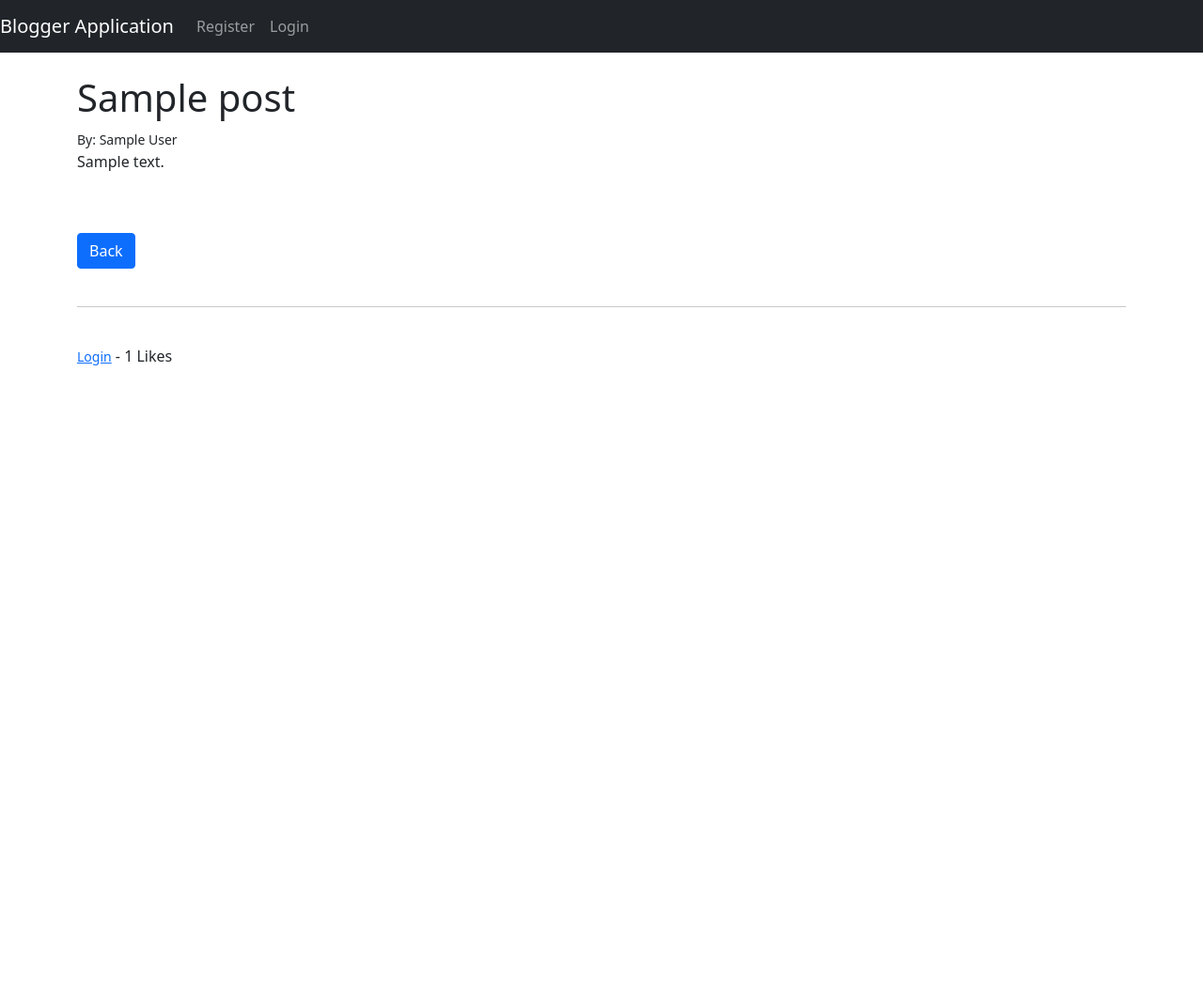
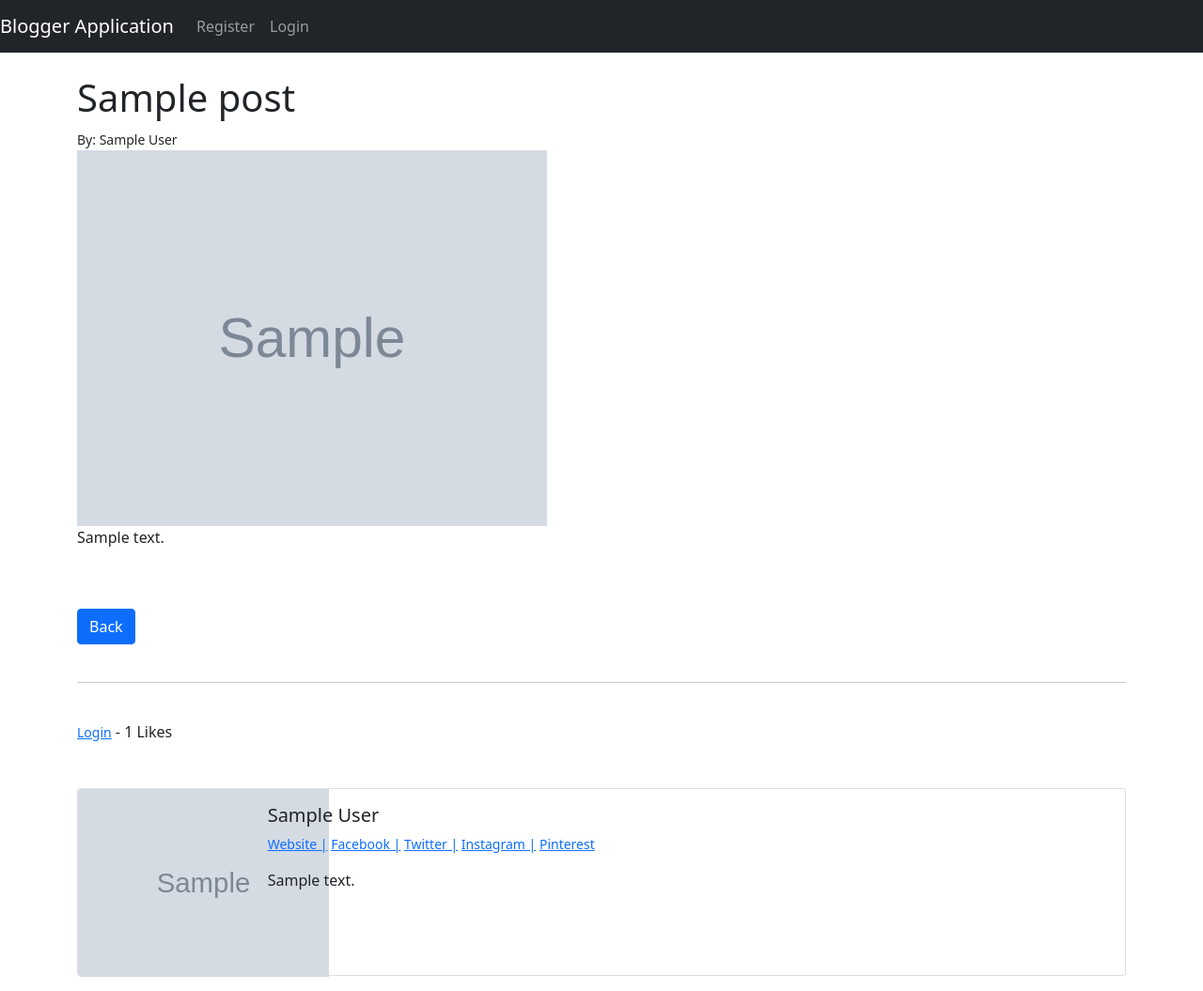
Before and after one commit to Atypical3991/blogger-application, a Django app: page /article/1 in a window 1280 px wide. Shown: the whole page at 94% size. Before the commit the page ends 389 px from the top, so only its background shows below. Run offline with Django 4.2, Linux system fonts and the light colour scheme; tables that the repository leaves empty hold one stand-in row (values such as "Sample post"); grey boxes marked "Sample" are stand-in pictures; some libraries are stand-ins or nearby versions.

Commit message:
code refactored

```diff
--- a/blog/ablog/admin.py
+++ b/blog/ablog/admin.py
@@ -1,5 +1,6 @@
 from django.contrib import admin
-from .models import Post,Category
+from .models import Post,Category,Profile
 
 admin.site.register(Post)
 admin.site.register(Category)
+admin.site.register(Profile)
--- a/blog/ablog/forms.py
+++ b/blog/ablog/forms.py
@@ -6,7 +6,7 @@ choices = Category.objects.all().values_list('name','name')
 class PostForm(forms.ModelForm):
     class Meta:
         model = Post
-        fields = ('title','title_tag','category','author', 'snippet','body')
+        fields = ('title','title_tag','header_image','category','author', 'snippet','body')
         widgets = {
             'title' : forms.TextInput(attrs={'class' : 'form-control', 'placeholder' : 'Write your title'}),
             'title_tag': forms.TextInput(attrs={'class': 'form-control', 'placeholder': 'Write your title tag'}),
--- a/blog/ablog/models.py
+++ b/blog/ablog/models.py
@@ -13,9 +13,24 @@ class Category(models.Model):
     def get_absolute_url(self):
         return  reverse('home')
 
+class Profile(models.Model):
+    user = models.OneToOneField(User,null=True,on_delete=models.CASCADE)
+    bio = models.TextField()
+    profile_pic = models.ImageField(null=True,blank=True,upload_to="images/profile/")
+    website_url=models.CharField(max_length=255,null=True,blank=True)
+    facebook_url=models.CharField(max_length=255,null=True,blank=True)
+    instagram_url=models.CharField(max_length=255,null=True,blank=True)
+    twitter_url=models.CharField(max_length=255,null=True,blank=True)
+    pinterest_url=models.CharField(max_length=255,null=True,blank=True)
+
+    def __str__(self):
+        return  str(self.user)
+
+
 
 class Post(models.Model):
     title=models.CharField(max_length=255)
+    header_image = models.ImageField(null=True,blank=True,upload_to="images/")
     title_tag = models.CharField(max_length=255,default="")
     author = models.ForeignKey(to=User, on_delete=models.CASCADE)
     category = models.CharField(max_length=255,default="coding")
--- a/blog/ablog/templates/add_blog.html
+++ b/blog/ablog/templates/add_blog.html
@@ -6,7 +6,7 @@
 {% if user.is_authenticated  %}
 <h1>Add Blog</h1>
 <div class="form-group">
-    <form method="POST">
+    <form method="POST" enctype="multipart/form-data">
         {% csrf_token%}
         {{form.as_p}}
         {{form.media}}
--- a/blog/ablog/templates/article_detail.html
+++ b/blog/ablog/templates/article_detail.html
@@ -1,4 +1,5 @@
 {% extends 'base.html' %}
+{% load static %}
 {% block title %} {{post.title}} {% endblock%}
 
 {% block content%}
@@ -10,6 +11,9 @@
 {% endif %}
 </hr>
 </br>
+{% if post.header_image%}
+<img src="{{post.header_image.url}}" height="400px" width="500px"/>
+{% endif %}
 <p>{{post.body|safe}}</p>
 
 
@@ -34,4 +38,41 @@
     {% endif %}
     - {{total_likes}} Likes
 </form>
+
+<br/><br/>
+<div class="card mb-3" style="max-height: 200px;">
+  <div class="row g-0">
+    <div class="col-md-2">
+        {% if post.author.profile.profile_pic.url is not None %}
+            <img src="{{post.author.profile.profile_pic.url}}" class="rounded-start" height="200px" alt="...">
+        {% else %}
+            <img src="{% static 'blog/images/default-profile-account-unknown-icon-black-silhouette-free-vector.jpeg'%}" class="rounded-start" height="200px" alt="...">
+        {% endif %}
+
+    </div>
+    <div class="col-md-10">
+      <div class="card-body">
+        <h5 class="card-title">{{post.author.first_name}} {{post.author.last_name}}</h5>
+          <p class="small text-muted">
+              {% if post.author.profile.website_url%}
+              <a href="{{post.author.profile.website_url}}"> Website |</a>
+              {% endif %}
+              {% if post.author.profile.facebook_url%}
+              <a href="{{post.author.profile.facebook_url}}"> Facebook |</a>
+              {% endif %}
+              {% if post.author.profile.twitter_url%}
+              <a href="{{post.author.profile.twitter_url}}"> Twitter |</a>
+              {% endif %}
+              {% if post.author.profile.instagram_url%}
+              <a href="{{post.author.profile.instagram_url}}"> Instagram |</a>
+              {% endif %}
+              {% if post.author.profile.pinterest_url%}
+              <a href="{{post.author.profile.pinterest_url}}"> Pinterest</a>
+              {% endif %}
+          </p>
+          <p class="card-text">{{post.author.profile.bio}}</p>
+       </div>
+    </div>
+  </div>
+</div>
 {% endblock %}
--- a/blog/blog/templates/registration/change_password.html
+++ b/blog/blog/templates/registration/change_password.html
@@ -8,6 +8,12 @@
         {% csrf_token%}
         {{form.as_p}}
         <button class="btn btn-secondary">Update Password</button>
+        <ul>
+            <li>Your password can't be too similar to your other personal information</li>
+            <li>Your password must contain at least 8 characters.</li>
+            <li>Your password can't be a commonly used password.</li>
+            <li>Your password can't be entirely numeric.</li>
+        </ul>
     </form>
 </div>
 
--- a/blog/blog/urls.py
+++ b/blog/blog/urls.py
@@ -16,12 +16,14 @@ Including another URLconf
 from django.contrib import admin
 from django.urls import path,include
 from .views import PasswordChangeView
+from django.conf import settings
+from django.conf.urls.static import static
 
 urlpatterns = [
     path('admin/', admin.site.urls),
     path('',include('ablog.urls')),
     path('users/', include('django.contrib.auth.urls')),
     path('users/', include('users.urls')),
-    path("<int:pk>/password/", PasswordChangeView.as_view(), name="password_edit")
+    path("<int:pk>/password/", PasswordChangeView.as_view(), name="password_edit"),
 
-]
+]+static(settings.MEDIA_URL, document_root =settings.MEDIA_ROOT)
--- a/blog/blog/views.py
+++ b/blog/blog/views.py
@@ -2,11 +2,13 @@ from django.contrib.auth import views as auth_views
 from django.urls import reverse_lazy
 from django.contrib.auth.forms import PasswordChangeForm
 
+from .forms import PasswordUpdatingForm
+
 
 class PasswordChangeView(auth_views.PasswordChangeView):
-    formclass = PasswordChangeForm
+    form_class = PasswordUpdatingForm
     template_name = 'registration/change_password.html'
-    success_url = reverse_lazy("home")
+    success_url = reverse_lazy("password_success")
 
     def get_object(self):
         return  self.request.user
--- a/blog/users/templates/registration/edit_profile.html
+++ b/blog/users/templates/registration/edit_profile.html
@@ -2,6 +2,10 @@
 {% block title %} Edit Profile {% endblock%}
 {% block content%}
 <h1>Edit Profile</h1>
+<br/><br/>
+
+{{user.profile.bio}}
+
 <div class="form-group">
     <form method="POST">
         {% csrf_token%}
--- a/blog/users/urls.py
+++ b/blog/users/urls.py
@@ -6,4 +6,5 @@ from django.contrib.auth import views as auth_views
 urlpatterns = [
     path("register/",UserRegisterView.as_view(),name="register"),
     path("edit_profile/", UserEditView.as_view(), name="edit_profile"),
- ]
+    path("password_success/", views.password_success, name="password_success"),
+]
```
Also changed, not shown: blog/blog/forms.py (added, +14 -0 lines), blog/blog/settings.py (+7 -1 lines), blog/users/templates/registration/password_success.html (added, +7 -0 lines), blog/users/views.py (+11 -0 lines), blog/ablog/migrations/0008_post_header_image_alter_post_snippet.py (added), blog/ablog/migrations/0009_profile.py (added), blog/ablog/migrations/0010_profile_facebook_url_profile_instagram_url_and_more.py (added), blog/media/images/71B893C5-4DAB-4431-9EC2-625E7F4B7A76.jpg (added), blog/media/images/profile/71B893C5-4DAB-4431-9EC2-625E7F4B7A76.jpg (added), blog/static/blog/images/default-profile-account-unknown-icon-black-silhouette-free-vector.jpeg (added).
